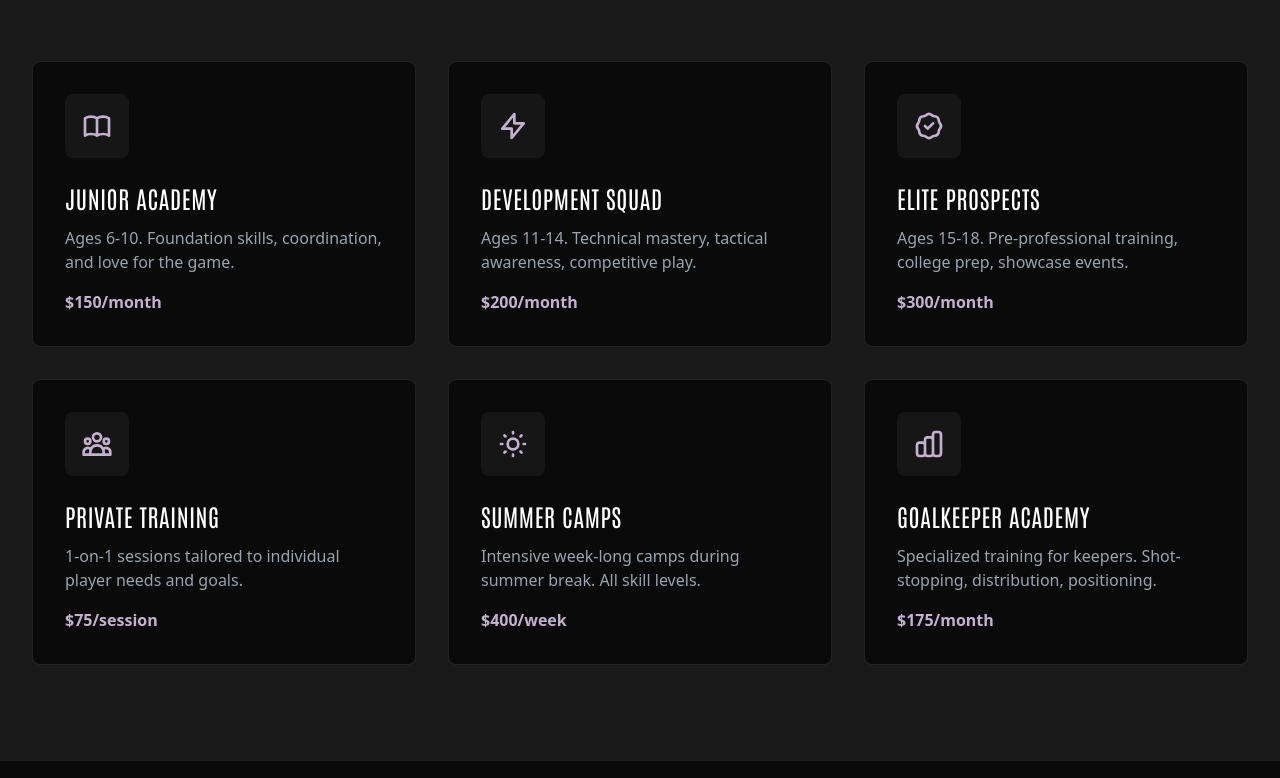
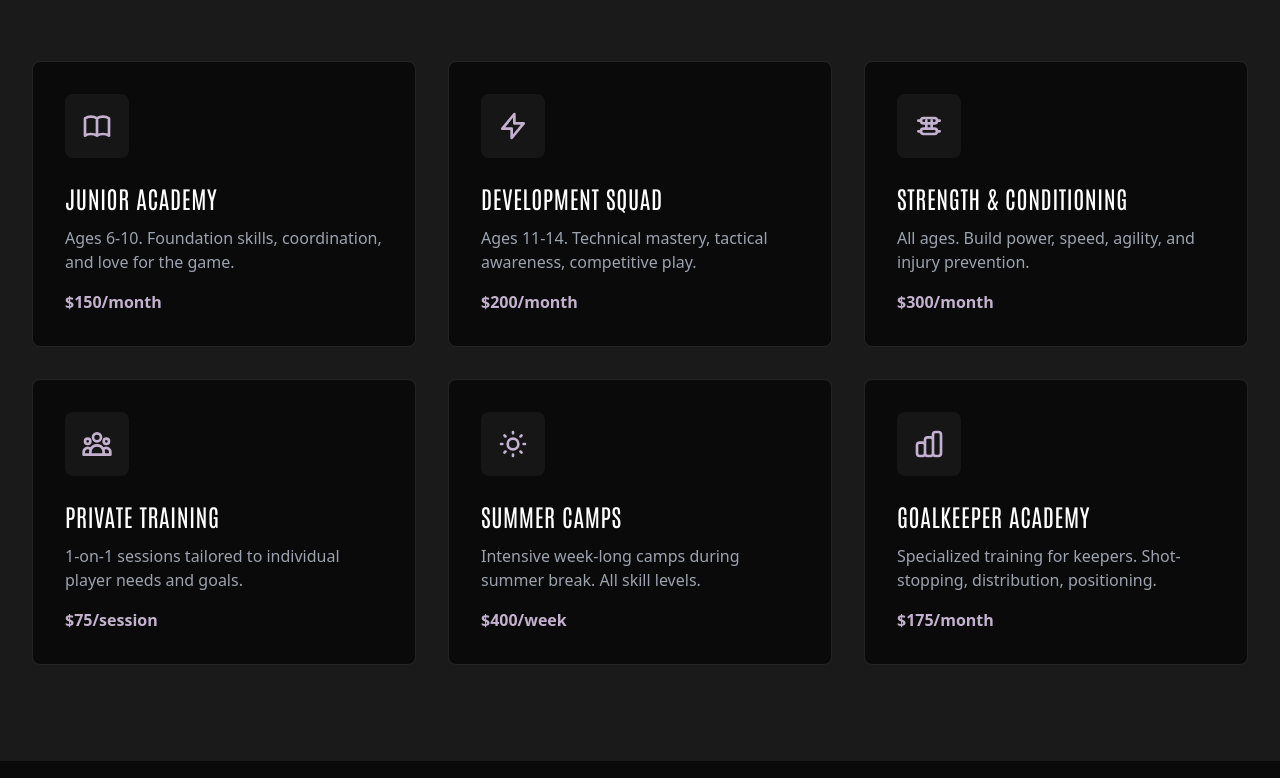
Before and after one commit to Aines25/ferdinand-soccer-academy, a website: page index.html in a window 1280 px wide. Shown: the part 2242-3020 px from the top of the page. Drawn offline with nearby package versions, Linux system fonts and the light colour scheme.

Commit message:
changed elite prospects to s&c

```diff
--- a/index.html
+++ b/index.html
@@ -250,11 +250,11 @@
         <div class="bg-academy-black border border-white/10 rounded-lg p-8 hover:border-academy-lavender/50 transition-all duration-300 group">
           <div class="w-16 h-16 bg-white/5 rounded-lg flex items-center justify-center mb-6 group-hover:bg-academy-lavender/10 transition-colors">
             <svg class="w-8 h-8 text-academy-lavender" fill="none" stroke="currentColor" viewBox="0 0 24 24">
-              <path stroke-linecap="round" stroke-linejoin="round" stroke-width="2" d="M9 12l2 2 4-4M7.835 4.697a3.42 3.42 0 001.946-.806 3.42 3.42 0 014.438 0 3.42 3.42 0 001.946.806 3.42 3.42 0 013.138 3.138 3.42 3.42 0 00.806 1.946 3.42 3.42 0 010 4.438 3.42 3.42 0 00-.806 1.946 3.42 3.42 0 01-3.138 3.138 3.42 3.42 0 00-1.946.806 3.42 3.42 0 01-4.438 0 3.42 3.42 0 00-1.946-.806 3.42 3.42 0 01-3.138-3.138 3.42 3.42 0 00-.806-1.946 3.42 3.42 0 010-4.438 3.42 3.42 0 00.806-1.946 3.42 3.42 0 013.138-3.138z"/>
+              <path stroke-linecap="round" stroke-linejoin="round" stroke-width="2" d="M4 8h2m12 0h2M6 8a2 2 0 012-2h8a2 2 0 012 2v0a2 2 0 01-2 2H8a2 2 0 01-2-2v0zM6 16a2 2 0 012-2h8a2 2 0 012 2v0a2 2 0 01-2 2H8a2 2 0 01-2-2v0zM4 16h2m12 0h2M10 8v6m4-6v6"/>
             </svg>
           </div>
-          <h3 class="text-2xl font-heading text-white mb-3">Elite Prospects</h3>
-          <p class="text-gray-400 mb-4">Ages 15-18. Pre-professional training, college prep, showcase events.</p>
+          <h3 class="text-2xl font-heading text-white mb-3">Strength & Conditioning</h3>
+          <p class="text-gray-400 mb-4">All ages. Build power, speed, agility, and injury prevention.</p>
           <p class="text-academy-lavender font-semibold">$300/month</p>
         </div>
 
@@ -486,7 +486,7 @@
           <ul class="space-y-2 text-sm">
             <li><a href="#programs" class="text-gray-400 hover:text-academy-lavender transition-colors">Junior Academy</a></li>
             <li><a href="#programs" class="text-gray-400 hover:text-academy-lavender transition-colors">Development Squad</a></li>
-            <li><a href="#programs" class="text-gray-400 hover:text-academy-lavender transition-colors">Elite Prospects</a></li>
+            <li><a href="#programs" class="text-gray-400 hover:text-academy-lavender transition-colors">Strength & Conditioning</a></li>
             <li><a href="#programs" class="text-gray-400 hover:text-academy-lavender transition-colors">Summer Camps</a></li>
           </ul>
         </div>
```
